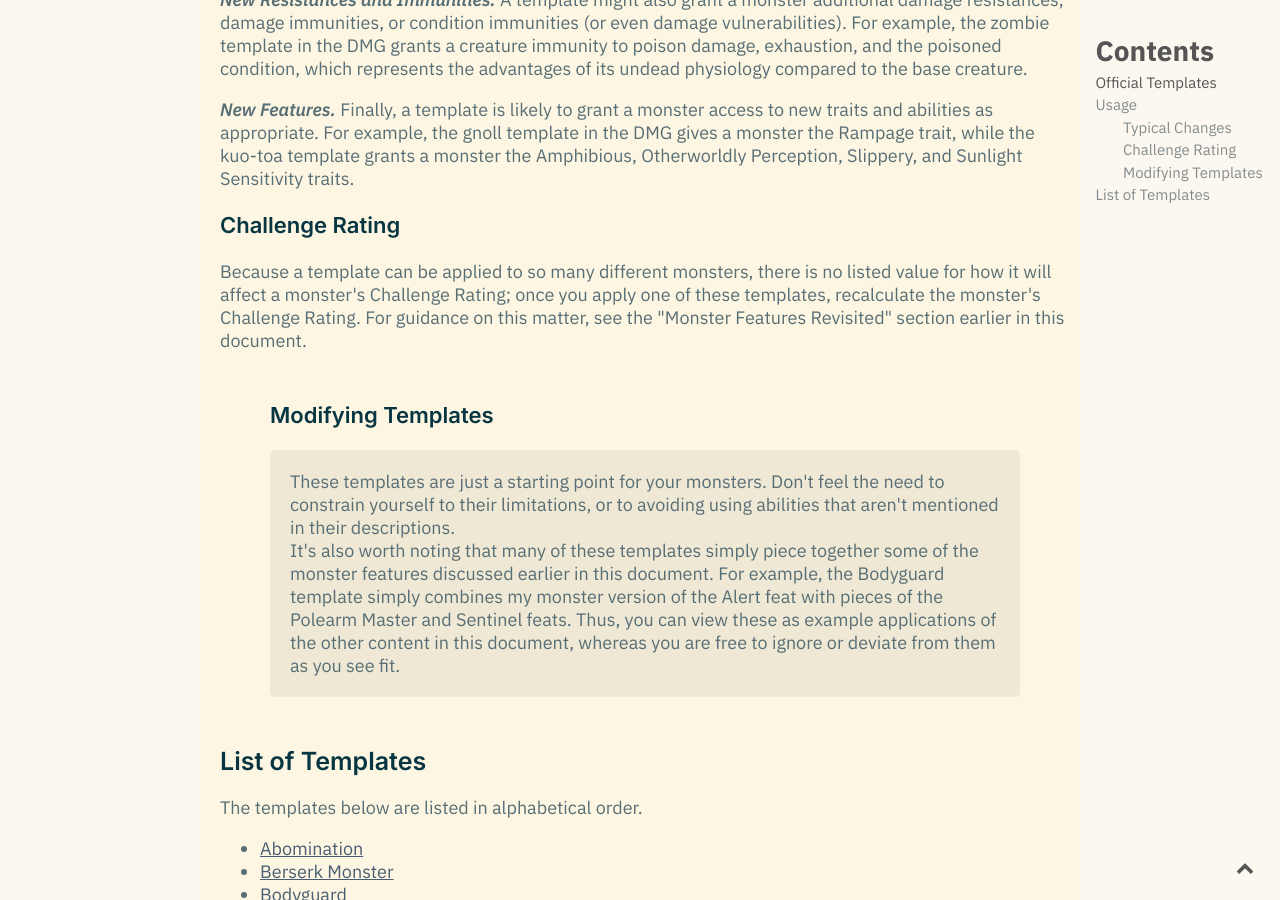
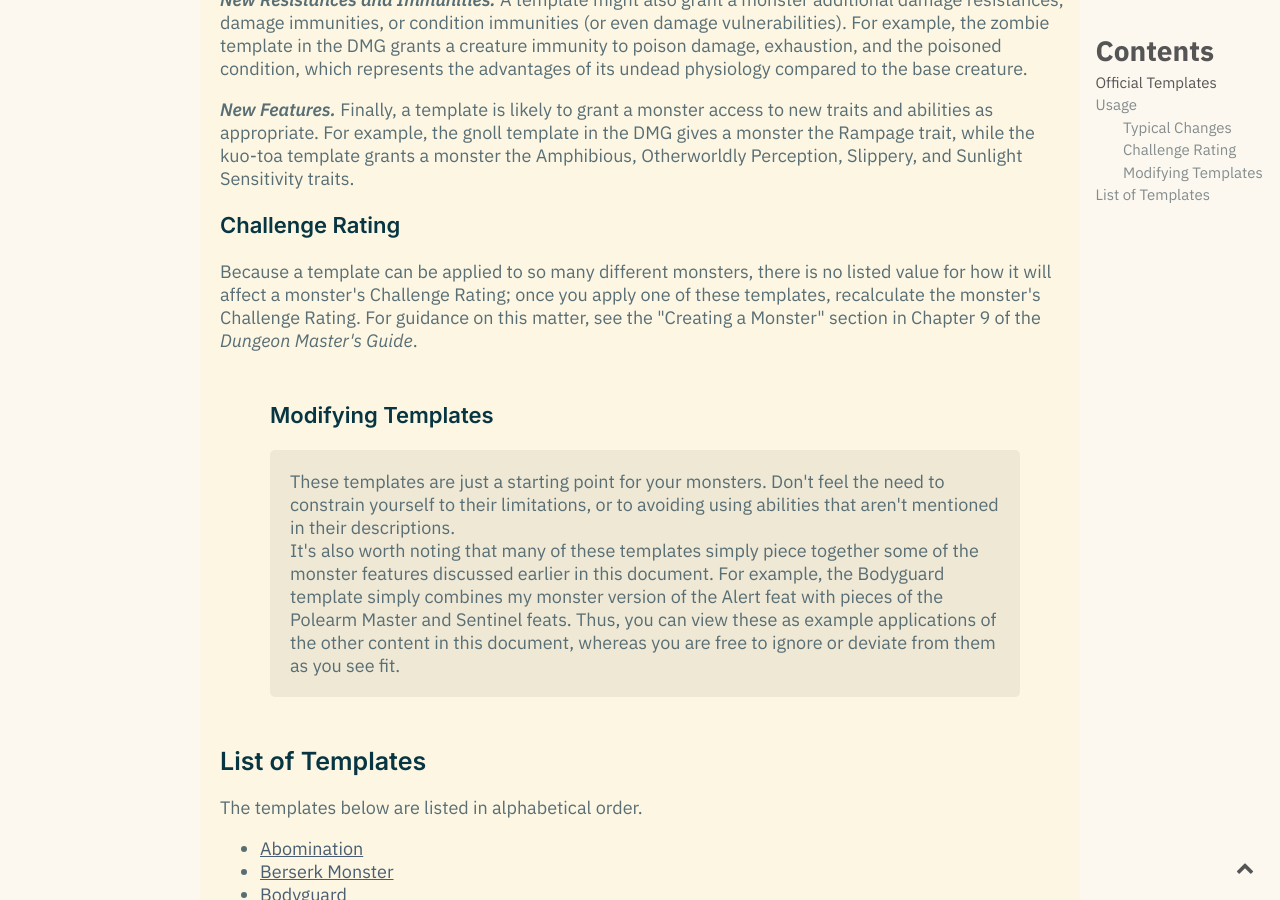
Before and after one commit to 5egeneral/compendium, a Jekyll site: the page built from _notes/20210601-Creature Templates.md, in a window 1280 px wide and 900 px high, scrolled down 1310 px. Built offline with Jekyll 4.4.1, drawn with Linux system fonts in a browser that asks for light colours; the table of contents is made by our own code.

Commit message:
Update 20210601-Creature Templates.md

```diff
--- a/_notes/20210601-Creature Templates.md
+++ b/_notes/20210601-Creature Templates.md
@@ -27,7 +27,8 @@ A creature template can change any of a monster's statistics, but there are cert
 ***New Features.*** Finally, a template is likely to grant a monster access to new traits and abilities as appropriate. For example, the gnoll template in the DMG gives a monster the Rampage trait, while the kuo-toa template grants a monster the Amphibious, Otherworldly Perception, Slippery, and Sunlight Sensitivity traits.
 
 ### Challenge Rating
-Because a template can be applied to so many different monsters, there is no listed value for how it will affect a monster's Challenge Rating; once you apply one of these templates, recalculate the monster's Challenge Rating. For guidance on this matter, see the "Monster Features Revisited" section earlier in this document.
+Because a template can be applied to so many different monsters, there is no listed value for how it will affect a monster's Challenge Rating; once you apply one of these templates, recalculate the monster's Challenge Rating. For guidance on this matter, see the "Creating a Monster" section in Chapter 9 of the *Dungeon Master's Guide*.
+
 
 > ### Modifying Templates
 > These templates are just a starting point for your monsters. Don't feel the need to constrain yourself to their limitations, or to avoiding using abilities that aren't mentioned in their descriptions.
```
